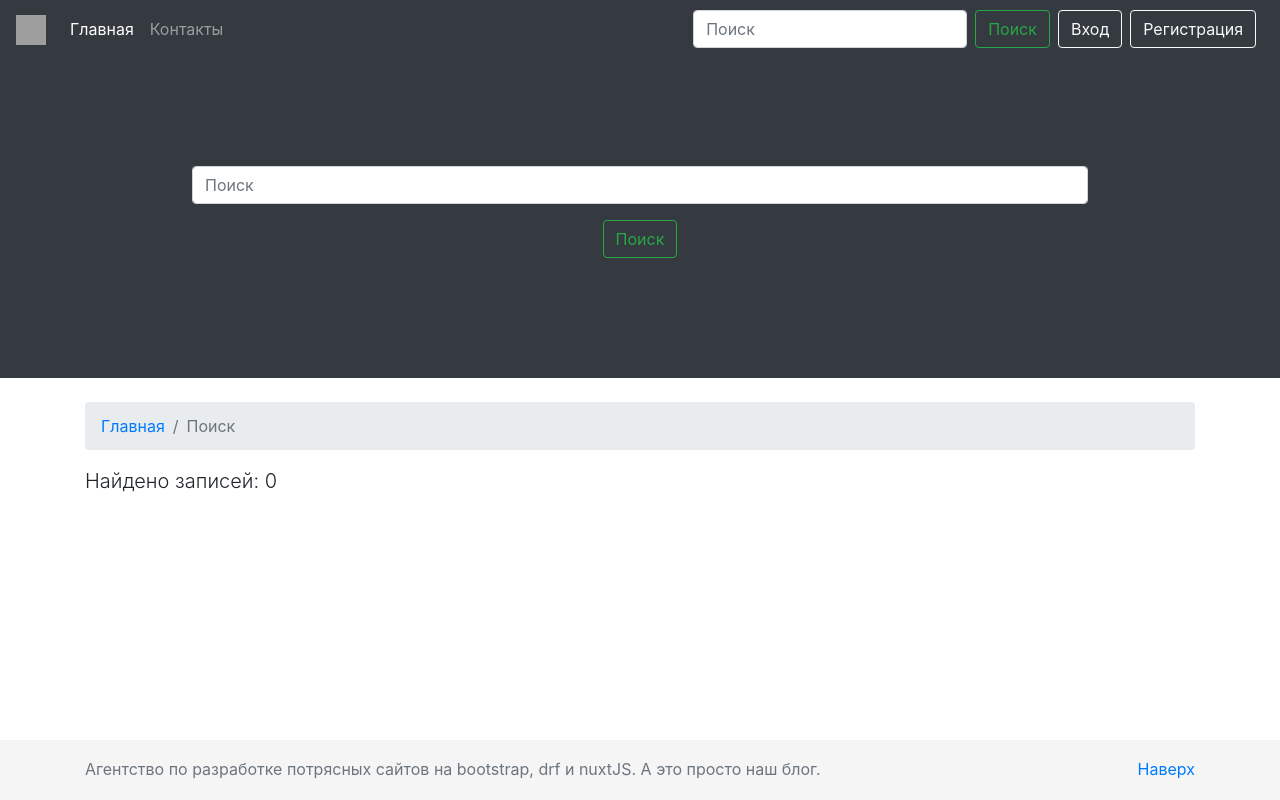
After one commit to AkimovIgor/test_django_blog, a Django app: page /search in a window 1280 px wide. The commit adds this page. Run offline with Django 4.2, Linux system fonts and the light colour scheme; parts of the project's set-up code (start-up, migrations or seed data) failed here and were passed over; some libraries are stand-ins or nearby versions; grey boxes are pictures that could not be loaded.

Commit message:
add searching

```diff
--- a/blog/blog/settings.py
+++ b/blog/blog/settings.py
@@ -16,7 +16,6 @@ from pathlib import Path
 
 env = environ.Env(
     DEBUG=(bool, False),
-    # CKEDITOR_CONFIGS=(dict, {}),
 )
 
 # Build paths inside the project like this: BASE_DIR / 'subdir'.
--- a/blog/myapp/templates/myapp/components/navbar.html
+++ b/blog/myapp/templates/myapp/components/navbar.html
@@ -16,8 +16,8 @@
                 <a href="{% url 'contacts' %}" class="nav-link">Контакты</a>
             </li>
         </ul>
-        <form action="" class="form-inline my-2 my-lg-0">
-            <input type="text" class="form-control mr-sm-2" placeholder="Поиск" aria-label="Поиск">
+        <form action="{% url 'search_results' %}" method="get" class="form-inline my-2 my-lg-0">
+            <input name="q" type="text" class="form-control mr-sm-2" placeholder="Поиск" aria-label="Поиск">
             <button class="btn btn-outline-success my-2 my-sm-0 mr-2" type="submit">Поиск</button>
         </form>
         {% if user.is_authenticated %}
--- a/blog/myapp/templates/myapp/components/pagination.html
+++ b/blog/myapp/templates/myapp/components/pagination.html
@@ -2,17 +2,17 @@
     <ul class="pagination justify-content-center">
 
         <li class="page-item {% if not posts.has_previous %}disabled{% endif %}">
-            <a class="page-link" href="?page={{ posts.number|add:-1 }}">Предыдущая</a>
+            <a class="page-link" href="?page={{ posts.number|add:-1 }}{{ add_params }}">Предыдущая</a>
         </li>
 
 
         {% for page in posts.paginator.page_range %}
-            <li class="page-item {% if posts.number == page %}active{% endif %}"><a class="page-link" href="?page={{ page }}">{{ page }}</a></li>
+            <li class="page-item {% if posts.number == page %}active{% endif %}"><a class="page-link" href="?page={{ page }}{{ add_params }}">{{ page }}</a></li>
         {% endfor %}
 
 
         <li class="page-item {% if not posts.has_next %}disabled{% endif %}">
-            <a class="page-link" href="?page={{ posts.number|add:1 }}">Следующая</a>
+            <a class="page-link" href="?page={{ posts.number|add:1 }}{{ add_params }}">Следующая</a>
         </li>
 
     </ul>
--- /dev/null
+++ b/blog/myapp/templates/myapp/pages/search.html
@@ -0,0 +1,49 @@
+{% extends 'myapp/layouts/base.html' %}
+
+{% block title %}Поиск{% endblock %}
+
+{% block header %}
+<div class="container-fluid home-slider">
+    <div id="carouselExampleCaptions" class="carousel slide" data-ride="carousel">
+        <div class="carousel-inner">
+            <div class="carousel-item active" style="background-color: #343a40!important">
+                <div class="carousel-caption d-none d-md-block">
+                    <form action="{% url 'search_results' %}" class="my-2 my-lg-0" method="get">
+
+                        <input name="q" type="text" class="form-control" placeholder="Поиск" aria-label="Поиск">
+                        <button class="btn btn-outline-success mt-3" type="submit">Поиск</button>
+                    </form>
+                </div>
+            </div>
+        </div>
+    </div>
+</div>
+{% endblock %}
+
+{% block content %}
+<div class="container">
+    <div class="row">
+        <div class="col-lg-12">
+            <nav aria-label="breadcrumb" class="mt-4">
+                <ol class="breadcrumb">
+                    <li class="breadcrumb-item"><a href="{% url 'index' %}">Главная</a></li>
+                    <li class="breadcrumb-item active" aria-current="page">Поиск</li>
+                </ol>
+            </nav>
+
+            <p class="lead">Найдено записей: {{ count }}</p>
+            {% for post in posts %}
+                <a href="{% url 'post_detail' slug=post.url %}"><h2>{{ post.header }}</h2></a>
+                <p>{{ post.description|safe }}</p>
+                <hr>
+            {% endfor %}
+        </div>
+    </div>
+</div>
+{% endblock %}
+
+{% block pagination %}
+    {% if count %}
+    {% include 'myapp/components/pagination.html' %}
+    {% endif %}
+{% endblock %}
--- a/blog/myapp/urls.py
+++ b/blog/myapp/urls.py
@@ -14,4 +14,5 @@ urlpatterns = [
     }, name='logout'),
     path('contacts', FeedBackView.as_view(), name='contacts'),
     path('contacts/success', SuccessView.as_view(), name='success'),
+    path('search', SearchResultsView.as_view(), name='search_results'),
 ]
--- a/blog/myapp/views.py
+++ b/blog/myapp/views.py
@@ -6,6 +6,7 @@ from .forms import SignUpForm, SignInForm, FeedBackForm
 from django.contrib.auth import login, authenticate
 from django.http import HttpResponseRedirect, HttpResponse
 from django.core.mail import send_mail, BadHeaderError
+from django.db.models import Q
 
 
 class MainView(View):
@@ -119,3 +120,26 @@ class SuccessView(View):
         return render(request, 'myapp/pages/success.html', context={
             'title': 'Спасибо'
         })
+
+
+class SearchResultsView(View):
+
+    @staticmethod
+    def get(request, *args, **kwargs):
+        query = request.GET.get('q')
+        page = request.GET.get('page', 1)
+        posts = ''
+        results = []
+        if query:
+            results = Post.objects.filter(
+                Q(header__icontains=query) | Q(content__icontains=query)
+            ).order_by('id')
+            paginator = Paginator(results, 3)
+            posts = paginator.get_page(page)
+        return render(request, 'myapp/pages/search.html', context={
+            'title': 'Поиск',
+            'posts': posts,
+            'count': len(results),
+            'pages': range(1, 4),
+            'add_params': '&q=' + str(request.GET.get('q'))
+        })
```
